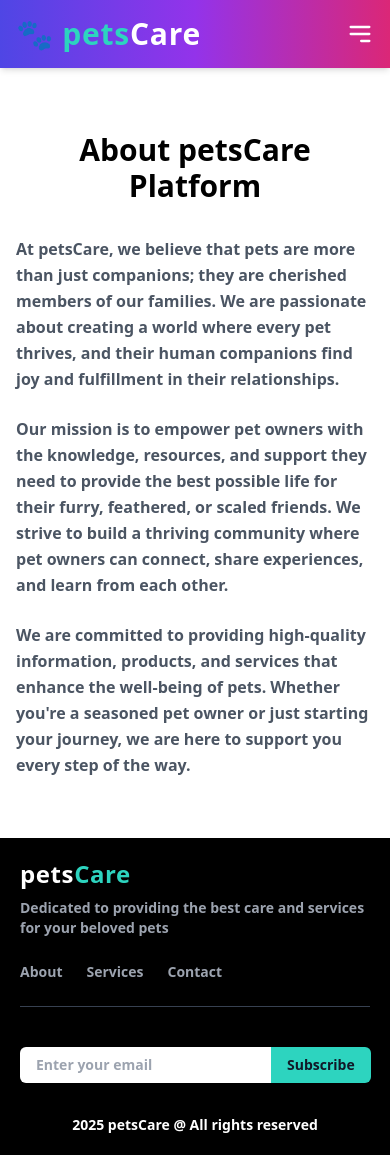
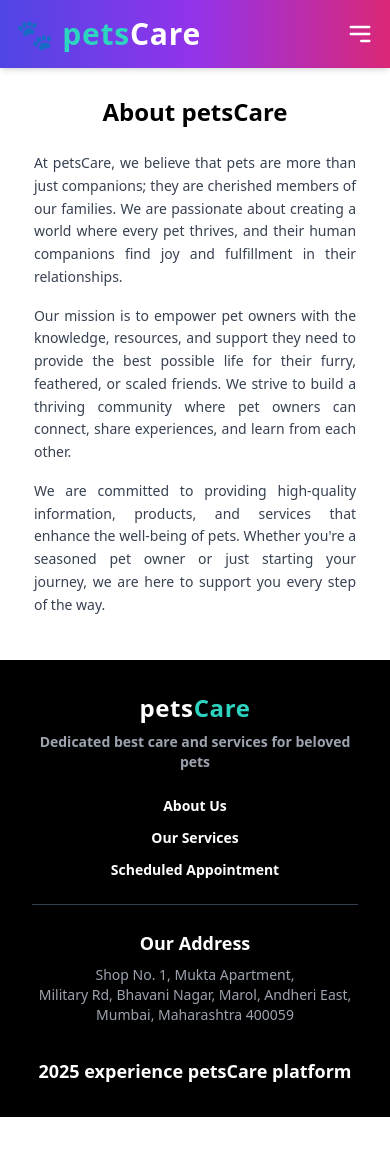
Before and after one commit to SatyamDevGenie/petsCare, a React (Vite) app in the folder frontend/: page /about in a window 390 px wide. After the commit the page ends 1117 px from the top, so only its background shows below. Built offline with nearby package versions, Linux system fonts and the light colour scheme.

Commit message:
All components are responsive in mobile devices

```diff
--- a/frontend/src/components/About.tsx
+++ b/frontend/src/components/About.tsx
@@ -1,23 +1,23 @@
 import React from "react";
-import { motion } from "framer-motion"; // Import Framer Motion
+import { motion } from "framer-motion";
 
 const AboutUs: React.FC = () => {
   return (
-    <div className="container mx-auto px-4 sm:px-6 lg:px-8 py-12 mt-16">
+    <div className="container mx-auto px-4 sm:px-6 lg:px-8 py-8 sm:py-12 mt-12 sm:mt-16">
 
       {/* Heading Animation */}
       <motion.h2
-        className="text-3xl sm:text-4xl font-bold text-center text-black mb-8 mt-5"
+        className="text-2xl sm:text-3xl md:text-4xl font-bold text-center text-black mb-6 sm:mb-8 mt-4 sm:mt-5"
         initial={{ opacity: 0, y: -50 }}
         animate={{ opacity: 1, y: 0 }}
         transition={{ duration: 0.8 }}
       >
-        About petsCare Platform
+        About petsCare
       </motion.h2>
 
       {/* Content Animation */}
       <motion.div
-        className="space-y-6"
+        className="space-y-4 sm:space-y-6 max-w-[90%] sm:max-w-[80%] md:max-w-[70%] mx-auto text-justify"
         initial="hidden"
         animate="visible"
         variants={{
@@ -31,7 +31,7 @@ const AboutUs: React.FC = () => {
         }}
       >
         <motion.p
-          className="text-gray-600 text-base sm:text-lg leading-relaxed font-semibold"
+          className="text-gray-700 text-sm sm:text-base md:text-lg leading-relaxed font-medium"
           variants={{
             hidden: { opacity: 0, y: 20 },
             visible: { opacity: 1, y: 0 },
@@ -45,7 +45,7 @@ const AboutUs: React.FC = () => {
         </motion.p>
 
         <motion.p
-          className="text-gray-600 text-base sm:text-lg leading-relaxed font-semibold"
+          className="text-gray-700 text-sm sm:text-base md:text-lg leading-relaxed font-medium"
           variants={{
             hidden: { opacity: 0, y: 20 },
             visible: { opacity: 1, y: 0 },
@@ -60,7 +60,7 @@ const AboutUs: React.FC = () => {
         </motion.p>
 
         <motion.p
-          className="text-gray-600 text-base sm:text-lg leading-relaxed font-semibold"
+          className="text-gray-700 text-sm sm:text-base md:text-lg leading-relaxed font-medium"
           variants={{
             hidden: { opacity: 0, y: 20 },
             visible: { opacity: 1, y: 0 },
--- a/frontend/src/components/AllAppointments.tsx
+++ b/frontend/src/components/AllAppointments.tsx
@@ -49,12 +49,12 @@ const AllAppointments: React.FC = () => {
   };
   return (
     <div className="container mx-auto p-6 mt-20">
-      <h2 className="text-2xl font-bold text-center mb-4">All Appointments</h2>
+      <h2 className="text-2xl font-bold text-center mb-4">Appointment Dashboard</h2>
 
       {filteredAppointments.length > 0 ? (
-        <div className="grid grid-cols-1 sm:grid-cols-2 lg:grid-cols-3 gap-4">
+        <div className="grid grid-cols-1 sm:grid-cols-2 lg:grid-cols-3 gap-4 mt-12">
           {filteredAppointments.map((appointment, index) => (
-            <div key={index} className="border border-gray-300 rounded-lg shadow-md p-4">
+            <div key={index} className="border border-gray-300 rounded-lg shadow-md p-4 mt-12">
               <table className="w-full border-collapse">
                 <tbody>
                   <tr>
--- a/frontend/src/components/Footer.tsx
+++ b/frontend/src/components/Footer.tsx
@@ -3,66 +3,50 @@ import { Link } from "react-router-dom";
 
 const Footer: React.FC = () => {
   return (
-    <footer className="bg-black text-gray-300 w-full mt-3">
+    <footer className="bg-black text-gray-300 w-full mt-3 p-3">
       <div className="px-5 py-5">
         {/* Top Section */}
-        <div className="flex flex-wrap justify-between items-center border-b border-gray-700 pb-6 max-w-screen-xl mx-auto">
+        <div className="flex flex-col md:flex-row justify-between items-center border-b border-gray-700 pb-6 max-w-screen-xl mx-auto gap-6">
           {/* Logo and About */}
-          <div className="mb-6 md:mb-0">
+          <div className="text-center md:text-left">
             <h2 className="text-2xl font-extrabold tracking-wide text-white">
-              pets<span className="text-teal-400 ">Care</span>
+              pets<span className="text-teal-400">Care</span>
             </h2>
             <p className="text-sm mt-2 text-gray-400 font-semibold">
-              Dedicated to providing the best care and services for your beloved pets
+              Dedicated best care and services for beloved pets
             </p>
           </div>
 
           {/* Navigation Links */}
-          <nav className="flex flex-wrap space-x-6 md:space-x-8">
-            <Link
-              to="/about"
-              className="text-sm text-gray-400 hover:text-teal-300 transition-colors font-semibold"
-            >
-              About
+          <nav className="flex flex-col md:flex-row space-y-3 md:space-y-0 md:space-x-8 text-center">
+            <Link to="/about" className="text-sm text-white hover:text-teal-300 transition-colors font-semibold">
+              About Us
             </Link>
-            <Link
-              to="/services"
-              className="text-sm text-gray-400 hover:text-teal-300 transition-colors font-semibold"
-            >
-              Services
+            <Link to="/services" className="text-sm text-white hover:text-teal-300 transition-colors font-semibold">
+              Our Services
             </Link>
-            <Link
-              to="/contact"
-              className="text-sm text-gray-400 hover:text-teal-300 transition-colors font-semibold"
-            >
-              Contact
+            <Link to="/doctors" className="text-sm text-white hover:text-teal-300 transition-colors font-semibold">
+              Scheduled Appointment
             </Link>
           </nav>
         </div>
 
         {/* Middle Section */}
-        <div className="flex flex-wrap justify-between items-center mt-6 max-w-screen-xl mx-auto">
-          {/* Newsletter Subscription */}
-          <div className="mt-4 md:mt-0">
-            <form className="flex">
-              <input
-                type="email"
-                placeholder="Enter your email"
-                className="px-4 py-2 text-sm text-gray-900 rounded-l-md focus:outline-none"
-              />
-              <button
-                type="submit"
-                className="bg-teal-400 px-4 py-2 text-sm font-semibold text-gray-900 rounded-r-md hover:bg-teal-500 transition-all"
-              >
-                Subscribe
-              </button>
-            </form>
+        <div className="flex flex-col md:flex-row justify-between items-center mt-6 max-w-screen-xl mx-auto gap-6 text-center md:text-left">
+          {/* Address Section */}
+          <div>
+            <h3 className="text-lg text-white font-bold">Our Address</h3>
+            <p className="text-sm text-gray-400 mt-2 font-medium">
+              Shop No. 1, Mukta Apartment, <br />
+              Military Rd, Bhavani Nagar, Marol, Andheri East, <br />
+              Mumbai, Maharashtra 400059
+            </p>
           </div>
         </div>
 
         {/* Bottom Section */}
-        <div className="mt-8 text-center text-sm text-white font-semibold">
-         {new Date().getFullYear()} petsCare @ All rights reserved
+        <div className="mt-8 text-center text-lg text-white font-semibold">
+         {new Date().getFullYear()} experience petsCare platform
         </div>
       </div>
     </footer>
--- a/frontend/src/components/Home.tsx
+++ b/frontend/src/components/Home.tsx
@@ -101,24 +101,24 @@ const Home: React.FC = () => {
         ))}
       </motion.div>
 
-      {/* Adoption Information Section */}
-      <div className='text-center p-6 sm:p-10 mt-12 sm:mt-16 bg-gray-100 rounded-lg shadow-md'>
-        <h2 className='text-lg sm:text-2xl font-bold text-gray-800'>
+
+     {/* Adoption Info Section */}
+     <div className='text-center p-4 sm:p-6 mt-8 sm:mt-12 bg-gray-100 rounded-lg shadow-md'>
+        <h2 className='text-base sm:text-xl font-bold text-gray-800'>
           Why Adopt With Us?
         </h2>
-        <p className='text-gray-600 mt-2 max-w-2xl mx-auto text-sm sm:text-lg'>
-          Our adoption process ensures pets find a caring and responsible home.
-          We provide medical checkups and support every step of the way.
+        <p className='text-xs sm:text-lg text-gray-600 mt-2 max-w-md mx-auto font-medium'>
+          Our adoption process ensures pets find a loving home. We provide medical checkups and support every step.
         </p>
       </div>
 
-      <div className='flex flex-col items-center p-6 sm:p-8 rounded-lg mt-12 w-full text-center'>
-        <h2 className='mb-6 text-xl sm:text-2xl font-bold mt-7'>
-          Training a Dog by one of our Trainer
-        </h2>
-        <div className='w-full max-w-3xl'>
+
+         {/* Training Video Section */}
+         <div className='text-center p-4 sm:p-6 mt-8 sm:mt-12'>
+        <h2 className='text-base sm:text-xl font-bold'>Training a Dog by Our Trainer</h2>
+        <div className='w-full max-w-3xl mx-auto mt-4'>
           <iframe
-            className='w-full h-48 sm:h-64 md:h-80 lg:h-96 rounded-lg shadow-md'
+            className='w-full h-40 sm:h-64 md:h-80 rounded-lg shadow-md'
             src='https://www.youtube.com/embed/DkCHTlaFtio'
             title='Pet Care Video'
             frameBorder='0'
@@ -127,6 +127,7 @@ const Home: React.FC = () => {
           ></iframe>
         </div>
       </div>
+
 
       {/* Admin Buttons */}
       {isAdmin && (
```
Also changed, not shown: frontend/src/components/SingleService.tsx (+24 -31 lines).
